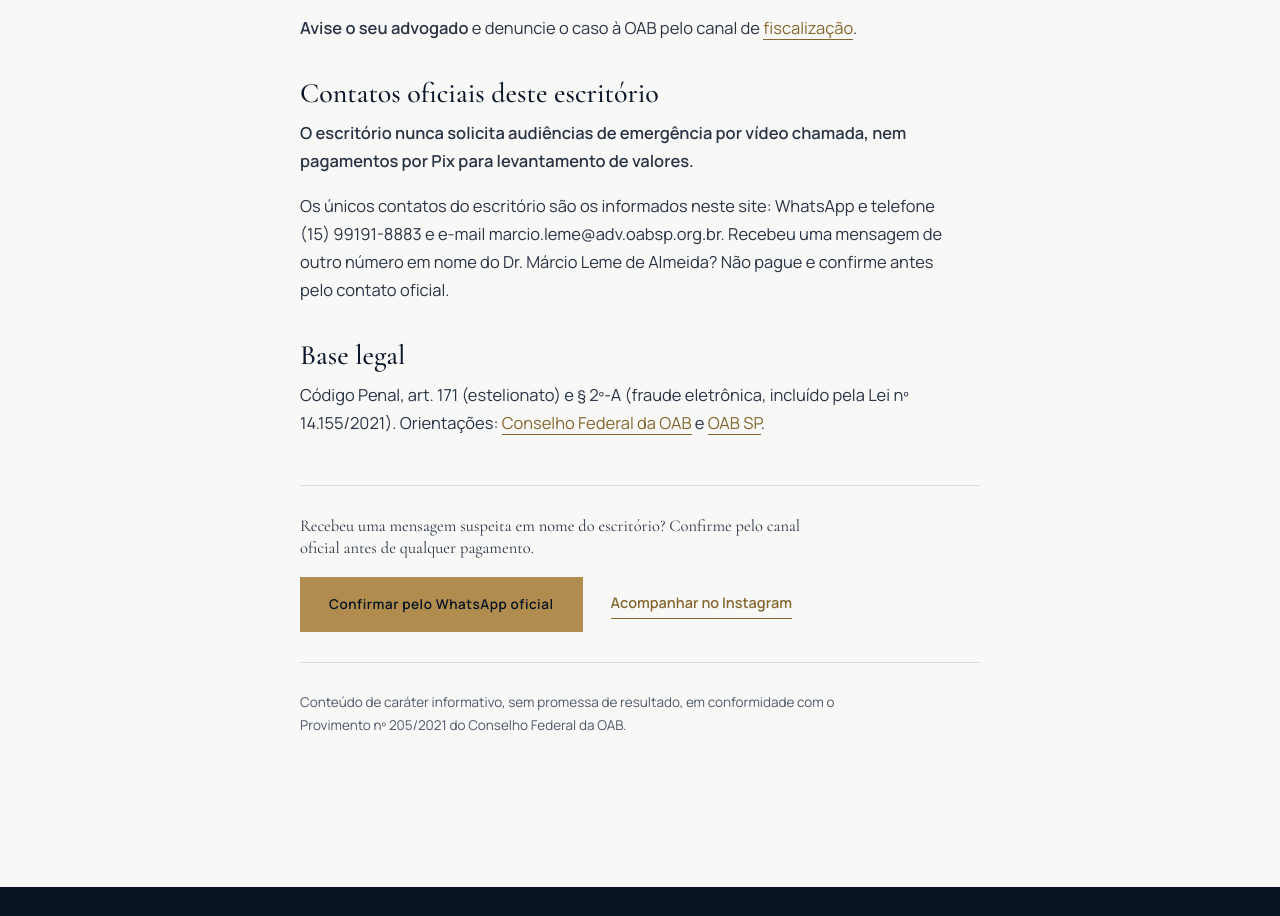
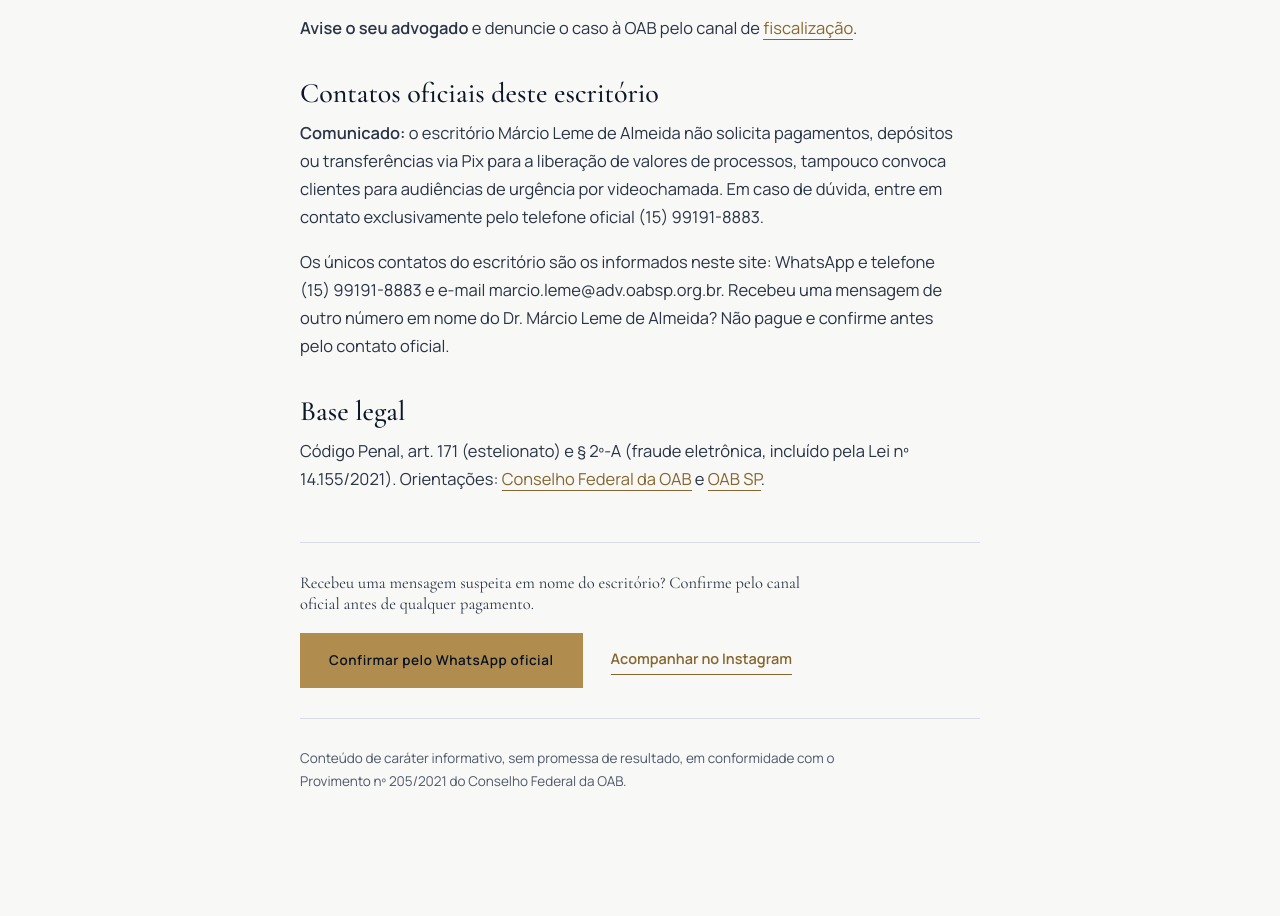
Before and after one commit to Joaofelipe26/site-marcio-leme, a plain HTML site: page artigos/golpe-do-falso-advogado.html in a window 1280 px wide. Shown: the part 3102-4018 px from the top of the page. Drawn offline with Linux system fonts and the light colour scheme.

Commit message:
Use the formal notice text in the fake lawyer article
Co-Authored-By: Claude Opus 5.5 <noreply@anthropic.com>
Claude-Session: https://claude.ai/code/session_01KAvH8rw1VfUWsgxfdbtBSZ

```diff
--- a/artigos/golpe-do-falso-advogado.html
+++ b/artigos/golpe-do-falso-advogado.html
@@ -75,7 +75,7 @@
     <p><strong>Avise o seu advogado</strong> e denuncie o caso à OAB pelo canal de <a href="https://fiscalizacao.oab.org.br" target="_blank" rel="noopener">fiscalização</a>.</p>
 
     <h2>Contatos oficiais deste escritório</h2>
-    <p><strong>O escritório nunca solicita audiências de emergência por vídeo chamada, nem pagamentos por Pix para levantamento de valores.</strong></p>
+    <p><strong>Comunicado:</strong> o escritório Márcio Leme de Almeida não solicita pagamentos, depósitos ou transferências via Pix para a liberação de valores de processos, tampouco convoca clientes para audiências de urgência por videochamada. Em caso de dúvida, entre em contato exclusivamente pelo telefone oficial (15) 99191-8883.</p>
     <p>Os únicos contatos do escritório são os informados neste site: WhatsApp e telefone (15) 99191-8883 e e-mail marcio.leme@adv.oabsp.org.br. Recebeu uma mensagem de outro número em nome do Dr. Márcio Leme de Almeida? Não pague e confirme antes pelo contato oficial.</p>
 
     <h2>Base legal</h2>
```
